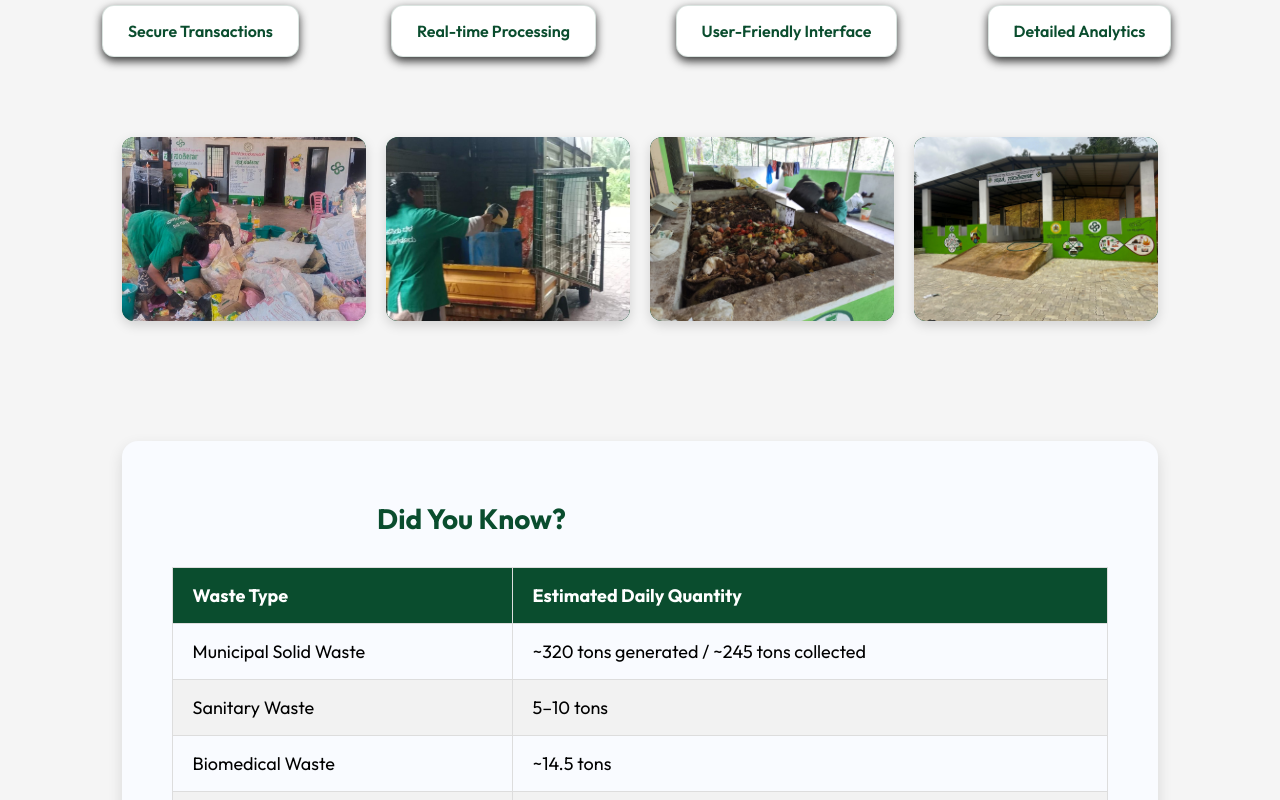
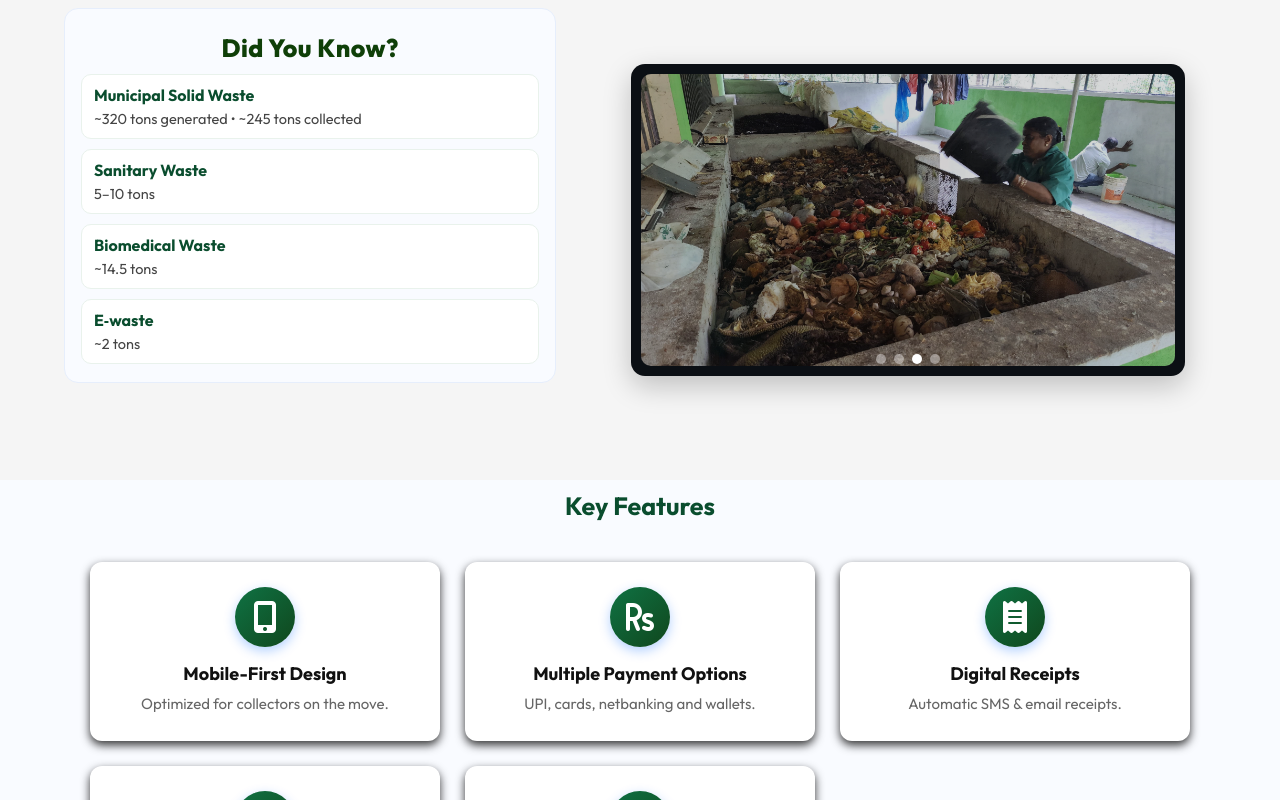
Before and after one commit to S-Mohammed-Sharwan/KasaPay-Website, a React (Vite) app: page / in a window 1280 px wide. Shown: the part 1220-2020 px from the top of the page. Built offline with nearby package versions, Linux system fonts and the light colour scheme.

Commit message:
completed the do u know section

```diff
--- a/src/components/about/about.css
+++ b/src/components/about/about.css
@@ -1,10 +1,19 @@
 .about {
   margin: 100px auto;
-  display: flex;
-  flex-direction: column;
+   flex-direction: column;
   align-items: flex-start;
   width: 90%;
-}
+  margin-top: 0%;
+   width: min(1200px, 90%);
+  margin: 0 auto 24px;
+  display: grid;
+  grid-template-columns: 1.1fr 1fr;         /* facts a bit wider than image */
+  grid-template-areas:
+    "intro  intro"
+    "high   high"
+    "facts  visual";
+  gap: 21px 44px;                           /* row gap / column gap */
+  }
 
 .about-right {
   width: 100%;
@@ -16,8 +25,8 @@
   font-size: 25px;
   color: #0f3f08;   /* dark green, matches "Send us a message" */
   letter-spacing: 0.5px;
-  text-transform: uppercase;
   text-align: center;
+  margin-top: 5px;
 }
 
 /* Big title (Simplifying Waste Collection Payments) */
@@ -153,3 +162,151 @@
 .section tr:nth-child(even) {
   background: #f2f2f2;
 }
+
+/* Carousel wrapper within your .about-imgs row */
+.carousel-card{
+  position: relative;
+  width: min(900px, 100%);
+  aspect-ratio: 16 / 9;          /* change to 4/5 if you want taller */
+  border-radius: 14px;
+  background: #0b0f14;           /* dark frame */
+  box-shadow: 0 10px 28px rgba(0,0,0,.22);
+  overflow: hidden;
+  display: grid;
+  place-items: center;
+  padding: 10px;                 /* inner frame padding */
+}
+
+/* The visible area that holds slides */
+.carousel-viewport{
+  position: relative;
+  width: 100%;
+  height: 100%;
+  border-radius: 10px;
+  overflow: hidden;
+}
+
+/* Each slide covers the viewport; only one is visible (opacity=1) */
+.carousel-slide{
+  position: absolute;
+  inset: 0;
+  width: 100%;
+  height: 100%;
+  object-fit: cover;
+  opacity: 0;
+  transform: scale(1.04);
+  transition: opacity .8s ease, transform .8s ease;
+  will-change: opacity, transform;
+}
+.carousel-slide.active{
+  opacity: 1;
+  transform: scale(1);
+}
+
+/* Dots anchored to the card bottom */
+.carousel-dots{
+  position: absolute;
+  bottom: 12px;
+  left: 50%;
+  transform: translateX(-50%);
+  display: flex;
+  gap: 8px;
+  z-index: 2;
+}
+.carousel-dots .dot{
+  width: 10px;
+  height: 10px;
+  border-radius: 999px;
+  border: none;
+  background: #ffffff66;
+  cursor: pointer;
+  transition: background .25s ease;
+}
+.carousel-dots .dot.active{
+  background: #fff;
+}
+
+/* Mobile tweak */
+@media (max-width: 560px){
+  .carousel-card{ aspect-ratio: 4 / 3; }
+}
+@media (max-width: 600px) {
+  .about {
+    padding: 0 10px;
+    width: 100%;
+  }
+
+  .about h2 {
+    font-size: 28px; /* slightly smaller on small screens */
+  }
+
+  .about-highlights {
+    grid-template-columns: 1fr; /* single column on small screens */
+    gap: 15px;
+  }
+
+  .about-imgs {
+    grid-template-columns: 1fr; /* single column for images */
+    gap: 15px;
+    margin: 40px auto;
+  }
+}
+
+/* Place this where your left text lives (e.g., under .about-right) */
+.facts{
+  margin-top: 24px;
+  background: #f9fbff;
+  border: 1px solid #e6eefc;
+  border-radius: 14px;
+  padding: 18px 16px;
+}
+
+.facts-title{
+  margin: 0 0 10px 0;
+  font-size: 20px;
+  font-weight: 800;
+  color: #0A4D2E;
+  text-align: left; /* align with left column */
+}
+
+.facts-list{
+  list-style: none;
+  padding: 0;
+  margin: 0;
+  display: grid;
+  gap: 10px;
+}
+
+.facts-list li{
+  display: grid;
+  grid-template-columns: 1fr;
+  gap: 4px;
+  padding: 10px 12px;
+  background: #ffffff;
+  border: 1px solid #e9f2ec;
+  border-radius: 10px;
+}
+
+.fact-label{
+  font-weight: 700;
+  color: #0A4D2E;
+}
+
+.fact-value{
+  color: #444;
+  font-size: 14.5px;
+}
+
+
+/* map areas */
+.about-right{ grid-area: intro; }
+.about-highlights{ grid-area: high; }
+.facts.two-col-left{ grid-area: facts; }
+.about-imgs.two-col-right{ grid-area: visual; }
+.about{ grid-template-columns: 0.8fr 1fr; }
+
+@media (min-width: 901px){
+  .about.equal-cols{
+    grid-template-columns: 1fr 1fr;
+  }
+}
--- a/src/components/about/about.jsx
+++ b/src/components/about/about.jsx
@@ -1,82 +1,122 @@
-import React from 'react'
-import './about.css'
-import aboutimg1 from '../../assets/img1.jpg'
-import aboutimg2 from '../../assets/img2.jpg'
-import aboutimg3 from '../../assets/img3.jpg'
-import aboutimg4 from '../../assets/img4.jpg'
+import React, { useEffect, useRef, useState, useMemo } from "react";
+import "./about.css";
+import aboutimg1 from "../../assets/img1.jpg";
+import aboutimg2 from "../../assets/img2.jpg";
+import aboutimg3 from "../../assets/img3.jpg";
+import aboutimg4 from "../../assets/img4.jpg";
 
-const about = () => {
+const About = () => {
+  const images = useMemo(() => [aboutimg1, aboutimg2, aboutimg3, aboutimg4], []);
+  const INTERVAL_MS = 3000;
+
+  const [index, setIndex] = useState(0);
+  const timerRef = useRef(null);
+
+  const start = () => {
+    stop();
+    timerRef.current = setInterval(() => {
+      setIndex((i) => (i + 1) % images.length);
+    }, INTERVAL_MS);
+  };
+  const stop = () => {
+    if (timerRef.current) {
+      clearInterval(timerRef.current);
+      timerRef.current = null;
+    }
+  };
+
+  useEffect(() => {
+    start();
+    return stop;
+    // eslint-disable-next-line react-hooks/exhaustive-deps
+  }, []);
+
   return (
     <div id="about" className="about">
-      <div className="about-left">
-        <img src="" alt="" />
-      </div>
+      {/* Row 0: Intro text (spans full width) */}
       <div className="about-right">
         <h3>About KasaPay</h3>
         <h2>Simplifying Waste Collection Payments</h2>
         <p>
-          KasaPay is a specialized payment platform designed specifically for
-          waste collection teams in India. Our mission is to simplify and secure
-          the bill payment process for both collection agents and consumers.
+          KasaPay is a specialized payment platform designed specifically for waste
+          collection teams in India. Our mission is to simplify and secure the bill
+          payment process for both collection agents and consumers.
         </p>
         <p>
-          Operating primarily in Mangalore, Karnataka, we have successfully
-          served over 20,000 users with reliable and user-friendly payment
-          solutions. Our platform bridges the gap between traditional waste
-          collection methods and modern digital payment systems.
+          Operating primarily in Mangalore, Karnataka, we have successfully served
+          over 20,000 users with reliable and user-friendly payment solutions. Our
+          platform bridges the gap between traditional waste collection methods and
+          modern digital payment systems.
         </p>
       </div>
+
+      {/* Row 1: Highlights (full width above the two-column row) */}
       <div className="about-highlights">
         <div className="highlight-box">Secure Transactions</div>
         <div className="highlight-box">Real-time Processing</div>
         <div className="highlight-box">User-Friendly Interface</div>
         <div className="highlight-box">Detailed Analytics</div>
       </div>
-      <div className="about-imgs">
-        <div className="highlight-img">
-          <img src={aboutimg1} />
-        </div>
-        <div className="highlight-img">
-          <img src={aboutimg2} />
-        </div>
-        <div className="highlight-img">
-          <img src={aboutimg3} />
-        </div>
-        <div className="highlight-img">
-          <img src={aboutimg4} />
+
+      {/* Row 2: Left = facts, Right = carousel */}
+      <section className="facts two-col-left">
+        <h3 className="facts-title">Did You Know?</h3>
+        <ul className="facts-list">
+          <li>
+            <span className="fact-label">Municipal Solid Waste</span>
+            <span className="fact-value">~320 tons generated • ~245 tons collected</span>
+          </li>
+          <li>
+            <span className="fact-label">Sanitary Waste</span>
+            <span className="fact-value">5–10 tons</span>
+          </li>
+          <li>
+            <span className="fact-label">Biomedical Waste</span>
+            <span className="fact-value">~14.5 tons</span>
+          </li>
+          <li>
+            <span className="fact-label">E‑waste</span>
+            <span className="fact-value">~2 tons</span>
+          </li>
+        </ul>
+      </section>
+
+      <div className="about-imgs two-col-right">
+        <div
+          className="carousel-card"
+          onMouseEnter={stop}
+          onMouseLeave={start}
+          aria-label="About images carousel"
+        >
+          <div className="carousel-viewport">
+            {images.map((src, i) => (
+              <img
+                key={i}
+                src={src}
+                alt={`About ${i + 1}`}
+                className={`carousel-slide ${i === index ? "active" : ""}`}
+                loading="lazy"
+              />
+            ))}
+          </div>
+
+          <div className="carousel-dots">
+            {images.map((_, i) => (
+              <button
+                key={i}
+                className={`dot ${i === index ? "active" : ""}`}
+                aria-label={`Go to slide ${i + 1}`}
+                onClick={() => {
+                  setIndex(i);
+                  start();
+                }}
+              />
+            ))}
+          </div>
         </div>
       </div>
-      <section class="section">
-        <h2>Did You Know?</h2>
-        <table>
-          <thead>
-            <tr>
-              <th>Waste Type</th>
-              <th>Estimated Daily Quantity</th>
-            </tr>
-          </thead>
-          <tbody>
-            <tr>
-              <td>Municipal Solid Waste</td>
-              <td>~320 tons generated / ~245 tons collected</td>
-            </tr>
-            <tr>
-              <td>Sanitary Waste</td>
-              <td>5–10 tons</td>
-            </tr>
-            <tr>
-              <td>Biomedical Waste</td>
-              <td>~14.5 tons</td>
-            </tr>
-            <tr>
-              <td>E-waste</td>
-              <td>~2 tons</td>
-            </tr>
-          </tbody>
-        </table>
-      </section>
     </div>
   );
-}
+};
 
-export default about
+export default About;
--- a/src/components/download/download.css
+++ b/src/components/download/download.css
@@ -17,8 +17,9 @@
 
 } */
 .title h3 {
-  margin: 15px 5px 10px 0;
+  margin: 11px 5px 10px 5px;
 }
+
 .title h2{
     font-size: 30px;
 }
```
